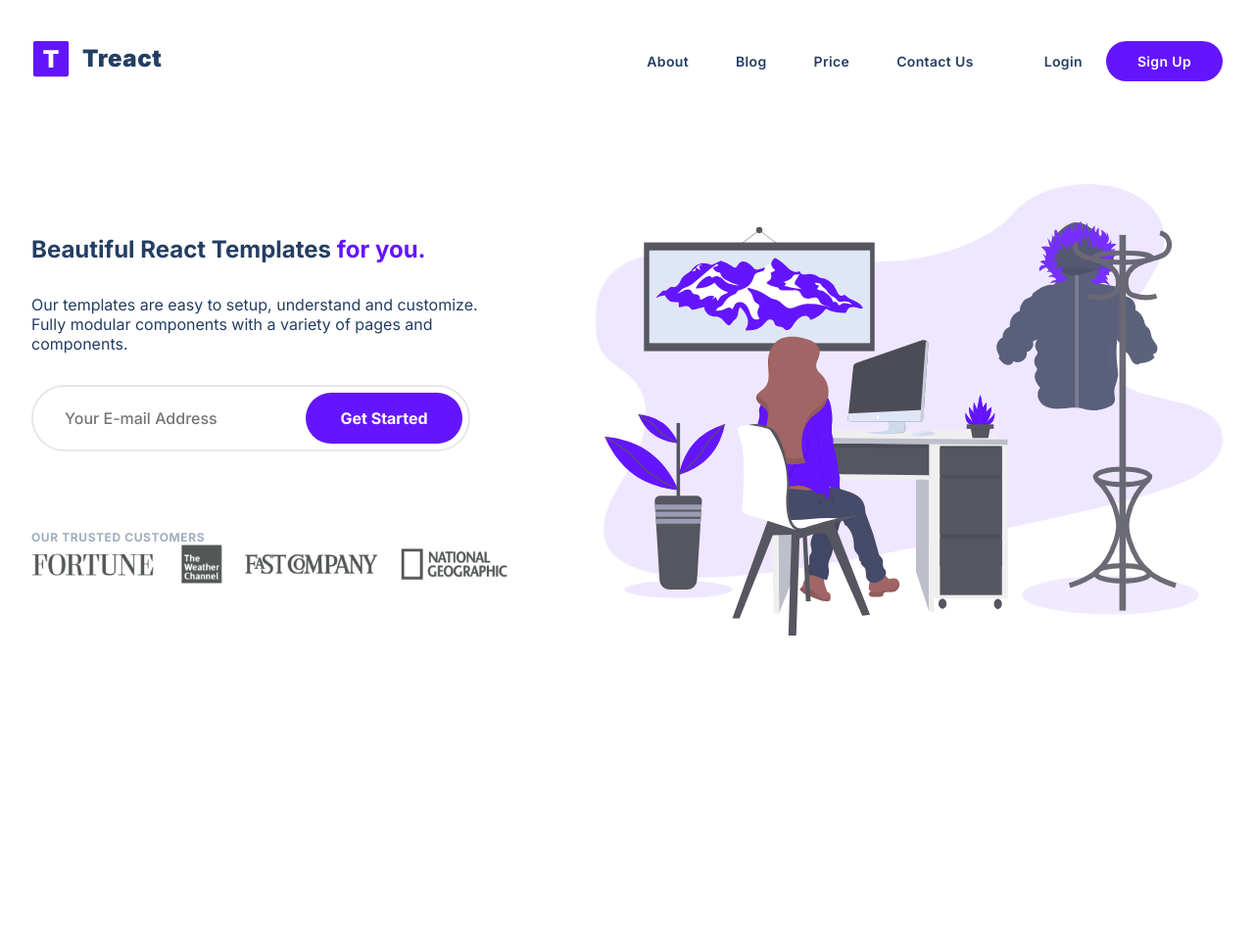
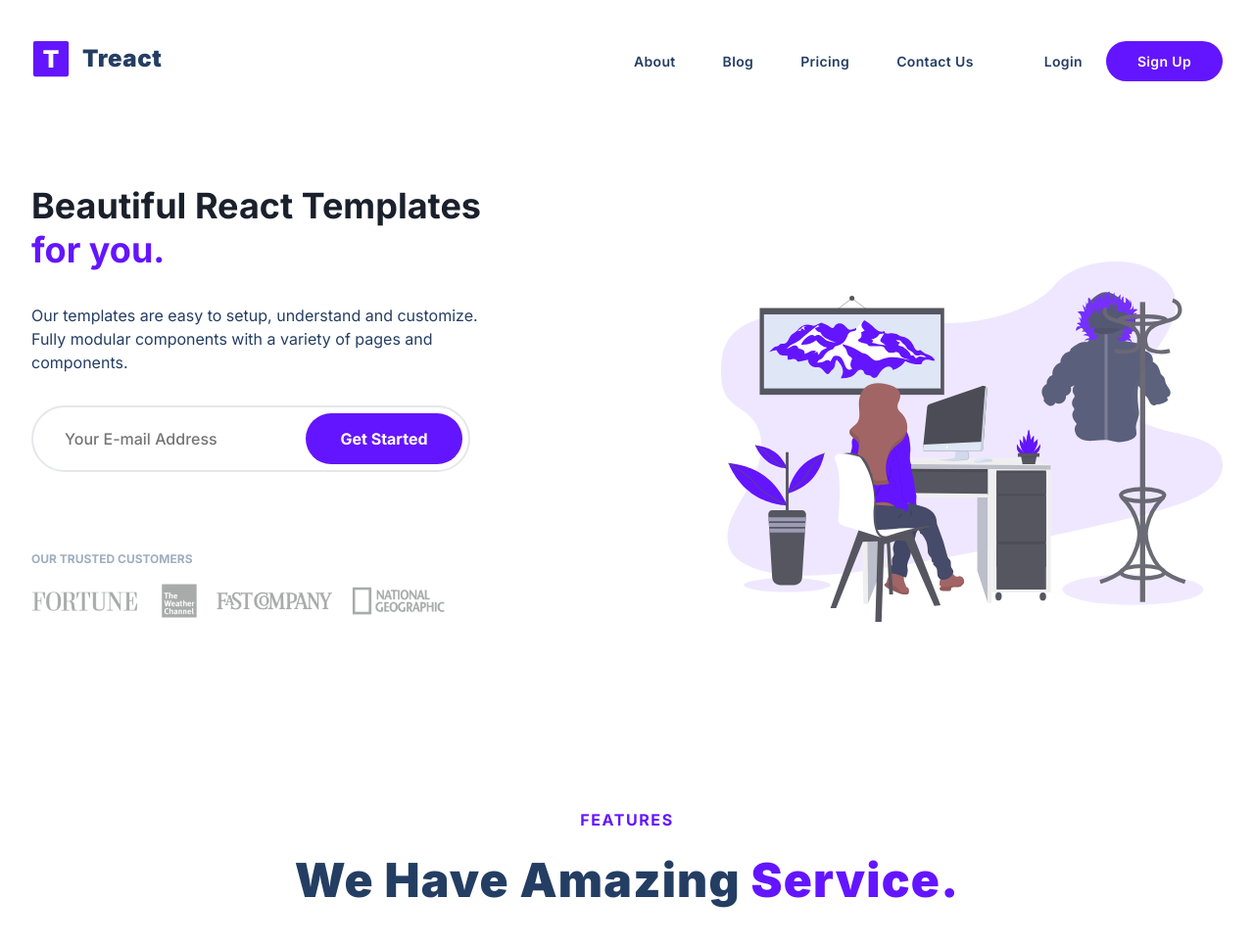
Before and after one commit to yliu-725/Treact-Project, a plain HTML site: page index.html in a window 1280 px wide. Shown: the top 966 px of the page at 98% size. Drawn offline with Linux system fonts and the light colour scheme.

Commit message:
features

```diff
--- a/index.html
+++ b/index.html
@@ -18,7 +18,7 @@
         <div class="nav__links">
           <a href="#" class="nav__link">About</a>
           <a href="#" class="nav__link">Blog</a>
-          <a href="#" class="nav__link">Price</a>
+          <a href="#" class="nav__link">Pricing</a>
           <a href="#" class="nav__link">Contact Us</a>
           <a href="#" class="nav__link login">Login</a>
           <a href="#" class="nav__link nav__link--primary">Sign Up</a>
@@ -52,9 +52,9 @@
                 <button class="header__email--btn">Get Started</button>
               </div>
               <p class="header__customers--title">OUR TRUSTED CUSTOMERS</p>
-              <img src="./assets/customers-logo-strip.680ac7c2e8ae28161d2c.png" alt="Customers logos" class="header__customers--img">
+              <img src="./assets/customers-logo-strip.680ac7c2e8ae28161d2c.png" alt="Customers logos" class="header__customers">
             </div>
-            <figure class="header__image--wrapper">
+            <figure class="header__img--wrapper">
               <img src="./assets/design-illustration-2.6da6a00b20c07c4a9b65d1870679e1b8.svg" alt="landing image" class="header__img">
             </figure>
           </div>
@@ -65,7 +65,8 @@
     <section id="features">
       <div class="container">
         <div class="row__narrow">
-
+          <h4 class="section__tag">FEATURES</h4>
+          <h2 class="section__title">We Have Amazing <span class="purple">Service.</span></h2>
         </div>
       </div>
     </section>
--- a/styles.css
+++ b/styles.css
@@ -26,8 +26,19 @@ main {
     margin-bottom: 96px;
 }
 
+h1 {
+    font-size: 36px;
+    color: #1a202c;
+    line-height: 1.25;
+}
+
 a {
     text-decoration: none;
+}
+
+p {
+    font-size: 18px;
+    line-height: 1.5;
 }
 
 img {
@@ -37,10 +48,6 @@ img {
 button {
     border: none;
     cursor: pointer;
-}
-
-button:hover {
-    color: rgba(60, 13, 153);
 }
 
 .btn__menu {
@@ -71,7 +78,7 @@ button:hover {
     color: #6415ff;
 }
 
-/* Navbar */
+/* NAVBAR */
 
 .nav__row {
     display: flex;
@@ -148,11 +155,15 @@ button:hover {
     transition: all 0.3s ease;
 }
 
-/* Header */
+.nav__link--primary:hover {
+    background-color: rgba(60, 13, 153);
+}
+
+/* HEADER */
 
 header .row {
     display: flex;
-    align-items: center;
+    align-items: flex-end;
     justify-content: space-between;
 }
 
@@ -162,6 +173,7 @@ header .row {
 
 .header__description--para {
     margin: 32px 0;
+    font-size: 16px;
 }
 
 .header__email {
@@ -189,6 +201,15 @@ header .row {
     transition: border-color 0.3s;
 }
 
+.header__email--input:hover {
+    border-color: rgba(160, 174, 192)
+}
+
+.header__email--input:focus {
+    outline: none;
+    border-color: rgba(100, 21, 255);
+}
+
 .header__email--btn {
     z-index: 2;
     margin: 8px;
@@ -203,17 +224,20 @@ header .row {
     transition: all 0.3s ease;
 }
 
+.header__email--btn:hover {
+    background-color: rgba(60, 13, 153)
+}
+
 .header__customers--title {
     margin-top: 80px;
     color: #a0aec0;
     font-size: 12px;
     font-weight: 700;
-    letter-spacing: 0.6px;
 }
 
 .header__customers {
     margin-top: 16px;
-    padding-right: 128px;
+    padding-right: 64px;
     opacity: 0.5;
 }
 
@@ -223,8 +247,41 @@ header .row {
     justify-content: flex-end;
 }
 
-
 .header__img {
     width: 100%;
-    max-width: 640px;
+    max-width: 512px;
 }
+
+/* FEATURES SECTION */
+
+#features{
+    position: relative;
+}
+
+#features .row__narrow {
+    display: flex;
+    flex-direction: column;
+    align-items: center;
+}
+
+.section__tag {
+    font-size: 16px;
+    color: #6415ff;
+    letter-spacing: 1.6px;
+    font-weight: 700;
+    text-transform: uppercase;
+}
+
+.section__title {
+    font-size: 48px;
+    font-weight: 900;
+    line-height: 1.5;
+    color: rgb(36, 62, 99);
+    margin: 16px 0;
+    letter-spacing: 0.025em;
+    text-align: center;
+}
+
+@media (max-width: 1280px) {
+
+}
```
